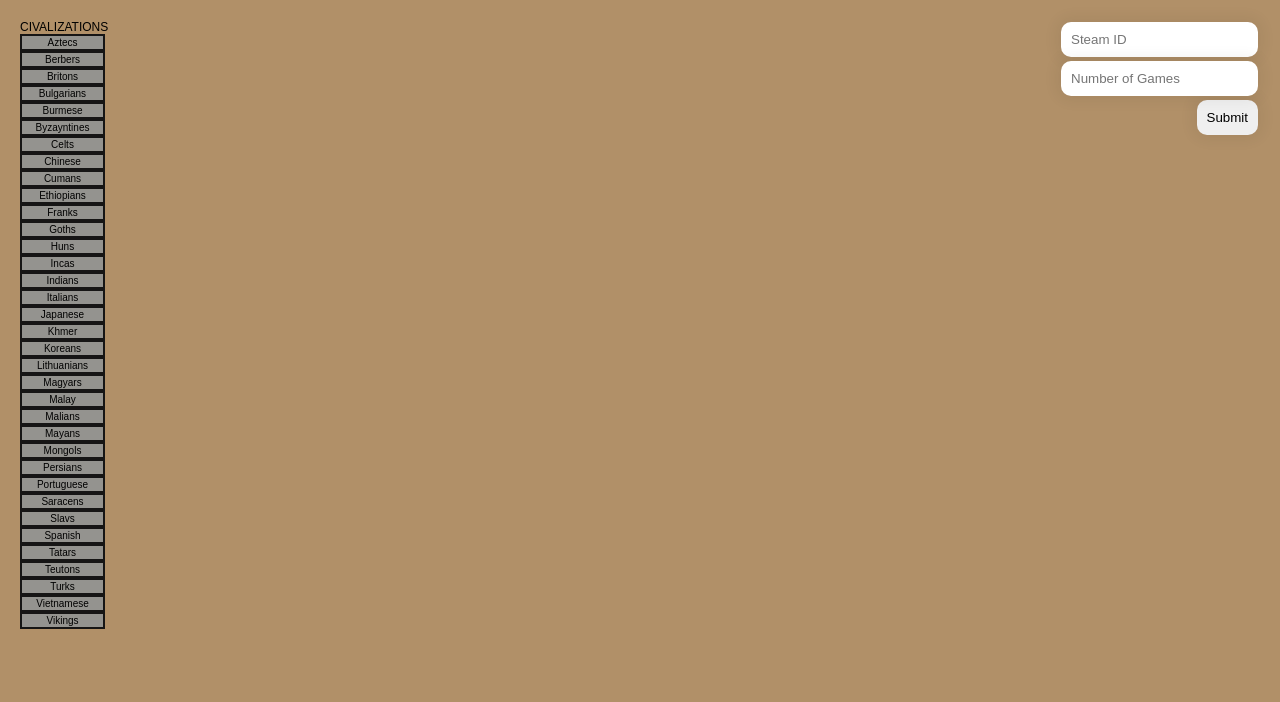
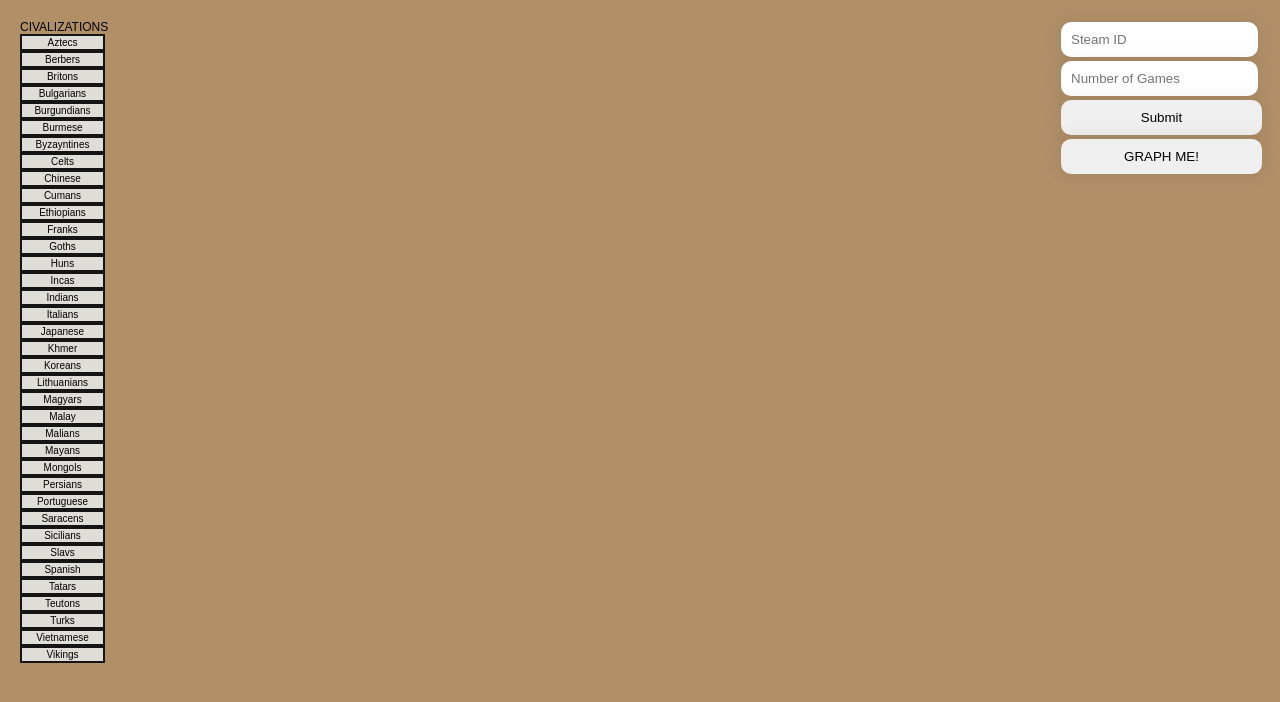
Before and after one commit to JacobSchneck/Aoe2Stats, a React (Create React App) app in the folder my-app/: page / in a window 1280 px wide. Shown: the top 702 px of the page. Built offline with nearby package versions, Linux system fonts and the light colour scheme.

Commit message:
Refactored code, Props drilled, and prepped the data to be graph

```diff
--- a/my-app/src/index.css
+++ b/my-app/src/index.css
@@ -24,7 +24,8 @@ body {
   border-radius:10px;
 }
 .user-info-submission {
-  float: right;
+  /* float: right; */
+  width: 100%;
   margin: 2px;
   padding:10px;
   border:0;
@@ -41,7 +42,25 @@ body {
 }
 
 /* FILTERS */
-.civ-button {
+.civ-button-off {
+  background: rgb(223, 221, 215);
+  padding: 2;
+  margin: 4;
+  border: 2px solid rgb(22, 21, 21);
+  text-align: center;
+  font-size: 10px;
+  width: 85px;
+}
+.civ-button-off:hover {
+  background-color: #6e746e;
+}
+.civ-button-off:active {
+  background-color: #6e746e;
+  transform: translateZ(10px);
+  transform: translateX(2px);
+}
+
+.civ-button-on {
   background: rgb(148, 147, 143);
   padding: 2;
   margin: 4;
@@ -50,8 +69,32 @@ body {
   font-size: 10px;
   width: 85px;
 }
-.civ-button:hover {
+.civ-button-on:hover {
   background-color: #6e746e;
+}
+.civ-button-on:active {
+  background: rgb(148, 147, 143);
+  transform: translateZ(10px);
+  transform: translateX(2px);
+}
+
+/* GRAPH */
+/* width: 100% is a perfectly valid centering method*/
+.graph-button {
+  width: 100%;
+  margin: 2px;
+  padding:10px;
+  border:0;
+  box-shadow:0 0 15px 4px rgba(0,0,0,0.06);
+  border-radius:10px;
+}
+.graph-button:hover {
+  background-color: #6e746e;
+}
+.graph-button:active {
+  background-color: #6e746e;
+  transform: translateZ(10px);
+  transform: translateY(4px);
 }
 
 :root {
--- a/my-app/src/index.tsx
+++ b/my-app/src/index.tsx
@@ -5,24 +5,30 @@
 // @ts-nocheck
 
 /********************************************** IMPORTS ****************************************************/
-import React, {useEffect, useState} from 'react';
+import React from 'react';
+// import {createContex, useEffect, useState} from 'react';
 import ReactDOM from 'react-dom';
+import {Bar} from 'react-chartjs-2';
+import { PropTypes } from 'react'
 import './index.css';
 
 
 /********************************************** GLOBALS ****************************************************/
+// const EXAMPLE_STEAM_ID = 76561198134218675
+// const EXAMPLE_API_URL = 'https://aoe2.net/api/player/matches?game=aoe2de&steam_id=76561198134218675&count=1';
 const DEBUG = true;
-const EXAMPLE_API_URL = 'https://aoe2.net/api/player/matches?game=aoe2de&steam_id=76561198134218675&count=1';
-const CIVS = ['Aztecs', 'Berbers', 'Britons', 'Bulgarians', 'Burmese', 'Byzayntines', 'Celts',
+const CIVS = ['Aztecs', 'Berbers', 'Britons', 'Bulgarians', 'Burgundians', 'Burmese', 'Byzayntines', 'Celts',
             'Chinese', 'Cumans', 'Ethiopians', 'Franks', 'Goths', 'Huns', 'Incas',
             'Indians', 'Italians', 'Japanese', 'Khmer', 'Koreans', 'Lithuanians', 'Magyars',
-            'Malay', 'Malians', 'Mayans', 'Mongols', 'Persians', 'Portuguese', 'Saracens',
+            'Malay', 'Malians', 'Mayans', 'Mongols', 'Persians', 'Portuguese', 'Saracens', 'Sicilians',
             'Slavs', 'Spanish', 'Tatars', 'Teutons', 'Turks', 'Vietnamese', 'Vikings'];
 
 /********************************************** API CALLS **************************************************/
 class UserInfo extends React.Component {
+
+  //----------------- Constructiors -----------------------//
   constructor(props) {
-    super(props)
+    super(props);
     this.state = {
       steamID: '',
       numGames: '',
@@ -35,16 +41,21 @@ class UserInfo extends React.Component {
     this.handleSubmit = this.handleSubmit.bind(this);
   }
 
+  //----------------- Event Handling ----------------------//
+
   handleSteamIDChange(event) {
+    if (DEBUG) {
       console.log(event.target.value);
+    }
     this.setState({
       steamID: event.target.value,
     });
-
   }
 
   handleNumGamesChange(event) {
+    if (DEBUG) {
       console.log(event.target.value);
+    }
     this.setState({
       numGames: event.target.value,
     });
@@ -52,7 +63,10 @@ class UserInfo extends React.Component {
 
   handleSubmit(event) {
     let apiUrl = 'https://aoe2.net/api/player/matches?game=aoe2de&steam_id=' + this.state.steamID + "&count=" + this.state.numGames;
+
+    if (DEBUG) {
       console.log(apiUrl)
+    }
 
     fetch(apiUrl)
         .then(response => response.json())
@@ -75,7 +89,7 @@ class UserInfo extends React.Component {
             // Parse data from api
             map = game.map_type;
             for (let i = 0; i < game.players.length; i++) {
-                if (game.players[i].steam_id == steamID) {
+                if (game.players[i].steam_id === steamID) {
                     civ = game.players[i].civ;
                     won = game.players[i].won;
 
@@ -92,14 +106,18 @@ class UserInfo extends React.Component {
         return games;
     }
 
-    // debug
+    if (DEBUG) {
       console.log(this.state.games);
+    }
 
     event.preventDefault();
   }
 
+  //----------------- Render ------------------------------//
+
   render() {
     return (
+      <>
         <form onSubmit={this.handleSubmit}>
           <div>
             <input type="text" className="steam-id" value={this.state.steamID} onChange={this.handleSteamIDChange} placeholder="Steam ID"/>
@@ -107,34 +125,46 @@ class UserInfo extends React.Component {
           <div>
             <input type="text" className="game-count" value={this.state.numGames} onChange={this.handleNumGamesChange} placeholder="Number of Games"/>
           </div>
+          <div>
             <input type="submit" className="user-info-submission" value="Submit"/>
+          </div>
         </form>
+      <Graph games={this.state.games} civsInFilter={this.props.civsInFilter}/>
+      </>
     )
   }
 }
 
 /********************************************** FILTERS **************************************************/
 class CivFilters extends React.Component {
-  constructor(props) {
-    super(props);
-  }
-
+  //----------------- Render -----------------------//
   RenderCivButtons() {
     return CIVS.map((civ, index) => {
+      if (this.props.isCivIn[index]) {
         return (
           <div>
-          <button className="civ-button"> {civ} </button>
+            <button className="civ-button-on" onClick={(event) => this.props.addCivToFilter(event, index)}> {civ} </button>
           </div>
-      )
+        );
+      } else {
+          // console.log(this.props.isCivIn[index]);
+          return (
+            <div>
+              <button className="civ-button-off" onClick={(event) => this.props.addCivToFilter(event, index)}> {civ} </button>
+            </div>
+          );
+      }
     });
   }
 
   render() {
+    if (DEBUG) {
+      console.log(this.props.civsInFilter);
+    }
+
     return (
       <form className="civ-container">
-        <b4>
         CIVALIZATIONS
-        </b4>
         <div>
           {this.RenderCivButtons()}
         </div>
@@ -143,39 +173,159 @@ class CivFilters extends React.Component {
   }
 }
 
+class Filters extends React.Component {
+  //----------------- Render ------------------------------//
+  render() {
+    return (
+        <CivFilters addCivToFilter={(event, index) => this.props.addCivToFilter(event, index)} isCivIn={this.props.isCivIn}/>
+    );
+  }
+}
 
-class Filters extends React.Component {
-  constructor(props) {
-    super(props)
+/********************************************** GRAPHING *************************************************/
+class Graph extends React.Component {
+  constructor() {
+    super();
+    this.handleGraphButton = this.handleGraphButton.bind(this);
+
+  }
+
+
+  //----------------- Event Handling ----------------------//
+  handleGraphButton(event) {
+    if (DEBUG) {
+      console.log("Games: ", this.props.games);
+      console.log("Civs to Filter: ", this.props.civsInFilter);
+    }
+
+    // Apply Filter Criteria to games
+    const gamesToGraph = this.props.games.filter(g => !this.props.civsInFilter.includes(g.civ));
+
+    // Good moment for Typescript graphData takes form of
+    /*
+      {
+        civName: string,
+        gamesWon: number,
+        totalGames: number,
+      }
+    */
+    let graphData = [];
+    gamesToGraph.forEach(g => {
+      let civName = CIVS[g.civ];
+
+      if (!graphData.some(e => e.civName === civName)) {
+        if (g.won) {
+          graphData.push({
+            civName: civName,
+            gamesWon: 1,
+            totalGames: 1,
+          });
+        } else {
+          graphData.push({
+            civName: civName,
+            gamesWon: 0,
+            totalGames: 1,
+          });
+        }
+      } else {
+        let index = graphData.findIndex(e => e.civName === civName);
+        if (g.won) {
+          graphData[index].gamesWon += 1;
+          graphData[index].totalGames += 1;
+        } else {
+          graphData[index].totalGames += 1;
+        }
+      }
+    });
+
+    if (DEBUG) {
+      console.log("Games to Graph: ", gamesToGraph);
+      console.log(graphData);
+      let totalGames = 0;
+      graphData.forEach(g => {
+        totalGames += g.totalGames;
+      });
+      console.log(totalGames);
+    }
+
+    event.preventDefault();
+  }
+
+  //----------------- Render ------------------------------//
+  renderGraphButton() {
+    return (
+      <button className="graph-button" onClick={(event) => this.handleGraphButton(event)}>
+        GRAPH ME!
+      </button>
+    )
+
   }
 
   render() {
-    return (
-        <CivFilters/>
+    return(
+      <>
+        {this.renderGraphButton()}
+      </>
     );
   }
 }
+
 /********************************************** ROOT *****************************************************/
-class Root extends React.Component {
+class App extends React.Component {
+  //----------------- Constructors ------------------------//
   constructor(props) {
     super(props);
+    this.state = {
+      civsInFilter: [],
+      isCivIn: Array(CIVS.length).fill(false),
+      mapFilters: [],
+    }
   }
 
+  //----------------- Event Handling ----------------------//
+  handleCivButton(event, index) {
+    let tempCivs = this.state.civsInFilter.slice();
+    let tempCheck = this.state.isCivIn.slice();
+    tempCheck[index] = !tempCheck[index];
+
+    if (this.state.isCivIn[index]) {
+      tempCivs = tempCivs.filter((value) => {
+        return value !== index;
+      });
+    } else {
+      tempCivs.push(index);
+    }
+
+    this.setState({
+      civsInFilter: tempCivs,
+      isCivIn: tempCheck,
+    });
+    event.preventDefault();
+
+    if (DEBUG) {
+      console.log(this.state.civsInFilter);
+    }
+  }
+  //----------------- Render ------------------------------//
   render() {
     return (
-      <>
+      <div>
         <div className="user-info">
-        <UserInfo />
+          <UserInfo civsInFilter={this.state.civsInFilter}/>
         </div>
         <div className="filters">
-        <Filters />
+          <Filters addCivToFilter={(event, index) => this.handleCivButton(event, index)} isCivIn={this.state.isCivIn}/>
         </div>
-      </>
+        {/* <div className="Graph">
+          <Graph/>
+        </div> */}
+      </div>
     )
   }
 }
 
 const rootElement = document.getElementById("root");
 // ReactDOM.render(<CivFilters />, rootElement);
-ReactDOM.render(<Root />, rootElement);
+document.title = "AOE2 STATS"
+ReactDOM.render(<App />, rootElement);
 // ReactDOM.render(<UserInfo/>, rootElement);
```
Also changed, not shown: my-app/src/app.js (added, +30 -0 lines), my-app/src/components/Filters.js (added), my-app/src/components/Graoh.js (added), my-app/src/components/UserInfo.js (added), 1 other file (tests, documents, lock files or other folders). Lines whose indentation alone changed are shown as unchanged.
